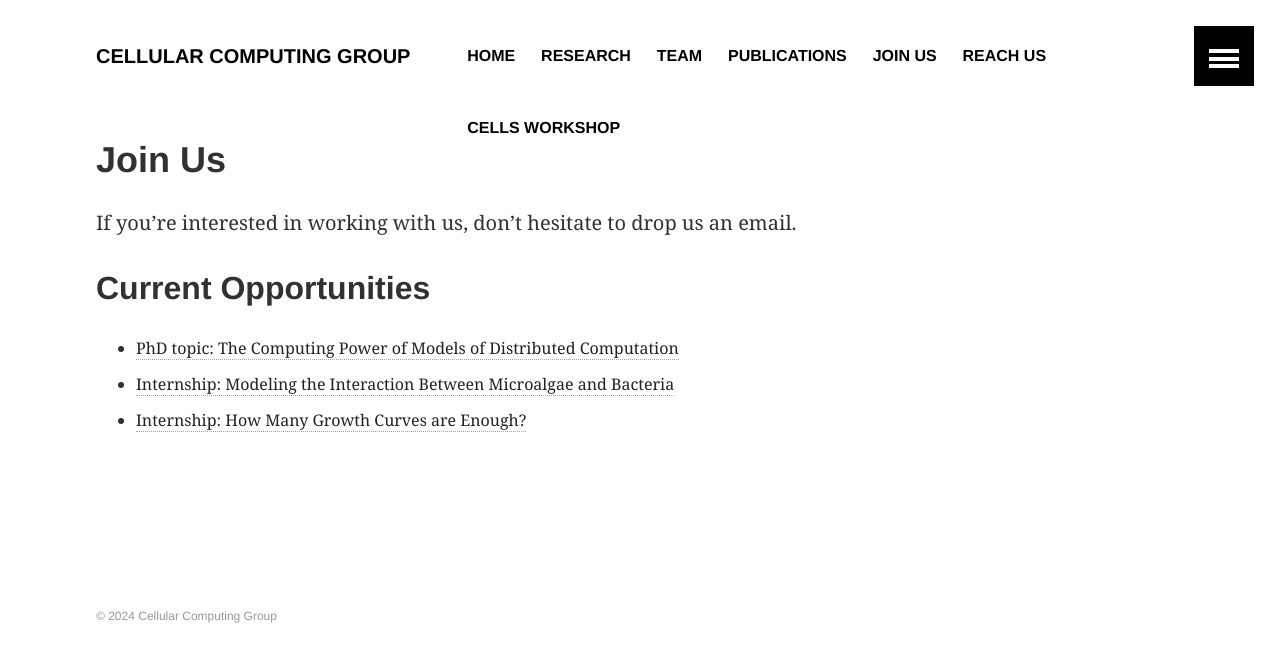
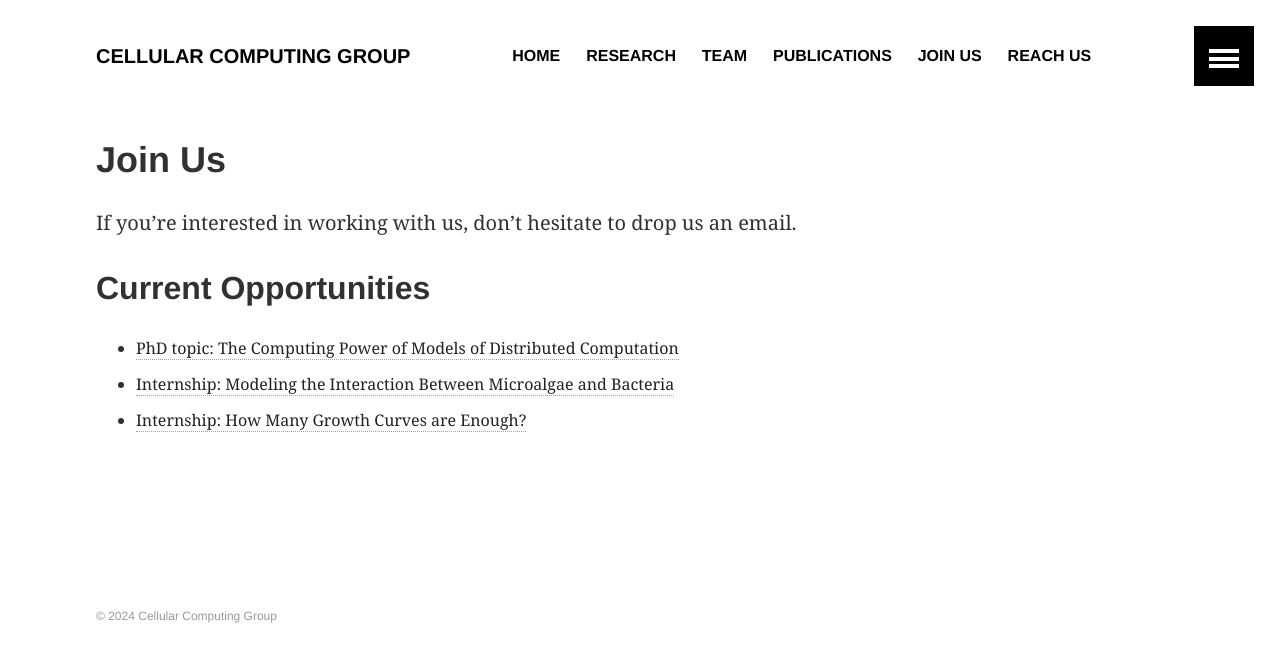
Before and after one commit to ROBACON/team-website, a Jekyll site: the page built from joinus.md, in a window 1280 px wide. Shown: the top 662 px of the page. Built offline with Jekyll 4.4.1, drawn with Linux system fonts in a browser that asks for light colours.

Commit message:
Moved CELLS workshop out of the navbar

```diff
--- a/_data/navigation.yml
+++ b/_data/navigation.yml
@@ -29,8 +29,3 @@
   url: /reachus/
   excerpt:
   image:
-
-- title: CELLS Workshop
-  url: /CELLS/
-  excerpt:
-  image:
```
Also changed, not shown: index.md (+8 -3 lines).
